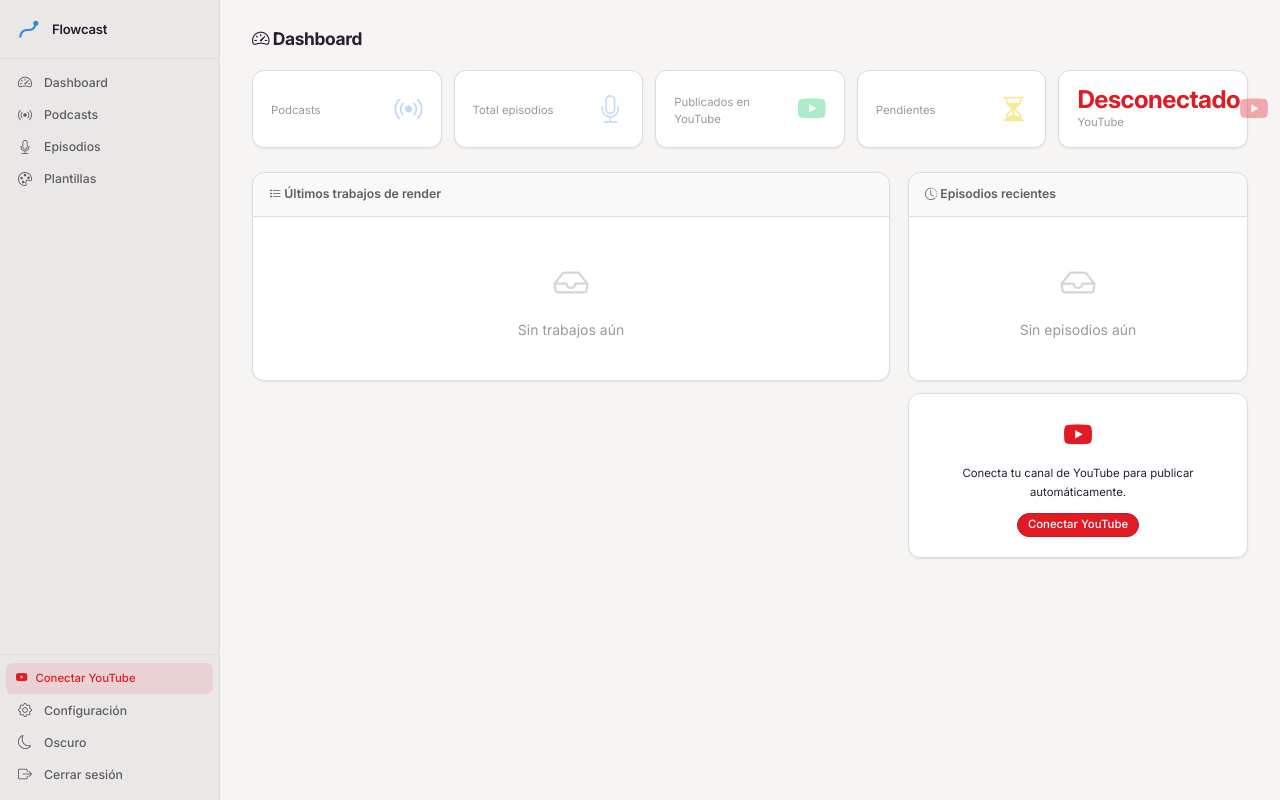
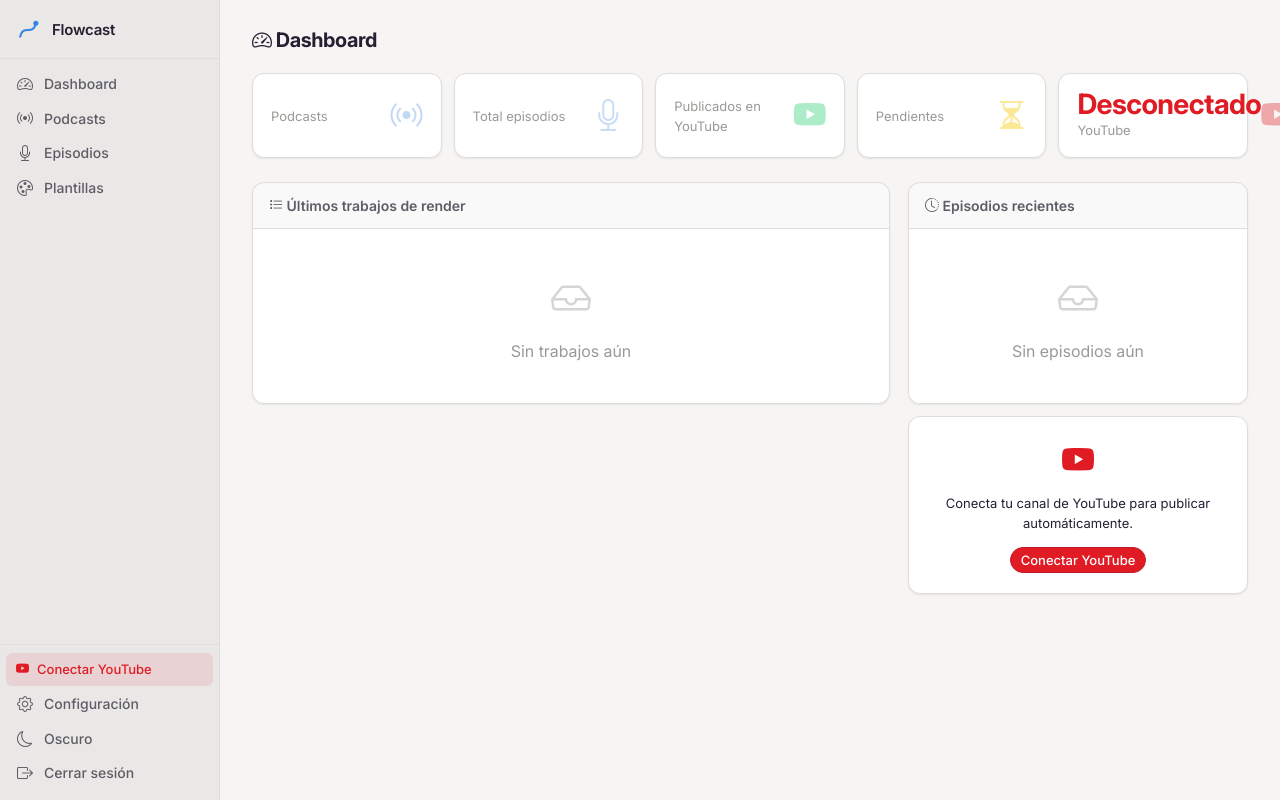
Before and after one commit to lookingforways/flowcast, a Python web app: template app/templates/index.html in a window 1280 px wide. Run offline with Jinja, Linux system fonts and the light colour scheme; the template is opened without the code that fills it, so the values that code supplies are empty.

Commit message:
fix: font-size base 14px → 16px — escala web estándar
El token --fc-font-size estaba en 14px (tamaño de fuente nativa de GTK)
lo que hacía que la UI se viera demasiado pequeña en el browser.
16px es el estándar web y el default de todos los browsers.
Cache busting: v=0.9.5 → v=0.9.6
 Claude Sonnet 4.6 <noreply@anthropic.com>

```diff
--- a/app/static/css/theme.css
+++ b/app/static/css/theme.css
@@ -62,7 +62,7 @@
   /* Typography */
   --fc-font:      'Inter', system-ui, -apple-system, sans-serif;
   --fc-font-mono: 'Iosevka', 'Cascadia Code', ui-monospace, monospace;
-  --fc-font-size: 14px;
+  --fc-font-size: 16px;
 
   /* Elevation */
   --fc-shadow-sm:     0 1px 2px rgba(0, 0, 0, 0.08);
--- a/app/templates/base.html
+++ b/app/templates/base.html
@@ -5,9 +5,9 @@
   <meta name="viewport" content="width=device-width, initial-scale=1.0">
   <title>{% block title %}Flowcast{% endblock %}</title>
   <link rel="icon" href="/favicon.ico" type="image/x-icon">
-  <link rel="stylesheet" href="/static/css/bootstrap-icons.css?v=0.9.5">
-  <link rel="stylesheet" href="/static/css/theme.css?v=0.9.5">
-  <link rel="stylesheet" href="/static/css/app.css?v=0.9.5">
+  <link rel="stylesheet" href="/static/css/bootstrap-icons.css?v=0.9.6">
+  <link rel="stylesheet" href="/static/css/theme.css?v=0.9.6">
+  <link rel="stylesheet" href="/static/css/app.css?v=0.9.6">
   {% block styles %}{% endblock %}
   {# Prevent flash of wrong theme: apply saved/system preference before first paint #}
   <script nonce="{{ request.state.csp_nonce }}">
@@ -109,7 +109,7 @@
 
 </div>{# /.fc-app #}
 
-<script src="/static/js/app.js?v=0.9.5" nonce="{{ request.state.csp_nonce }}"></script>
+<script src="/static/js/app.js?v=0.9.6" nonce="{{ request.state.csp_nonce }}"></script>
 {% block scripts %}{% endblock %}
 </body>
 </html>
--- a/app/templates/login.html
+++ b/app/templates/login.html
@@ -6,8 +6,8 @@
   <meta name="robots" content="noindex, nofollow">
   <title>Iniciar sesión — Flowcast</title>
   <link rel="icon" href="/favicon.ico" type="image/x-icon">
-  <link rel="stylesheet" href="/static/css/bootstrap-icons.css?v=0.9.5">
-  <link rel="stylesheet" href="/static/css/theme.css?v=0.9.5">
+  <link rel="stylesheet" href="/static/css/bootstrap-icons.css?v=0.9.6">
+  <link rel="stylesheet" href="/static/css/theme.css?v=0.9.6">
   {# Apply saved/system theme before first paint — prevents flash of wrong theme #}
   <script nonce="{{ request.state.csp_nonce }}">
     (function () {
--- a/app/templates/totp_verify.html
+++ b/app/templates/totp_verify.html
@@ -6,8 +6,8 @@
   <meta name="robots" content="noindex, nofollow">
   <title>Verificación 2FA — Flowcast</title>
   <link rel="icon" href="/favicon.ico" type="image/x-icon">
-  <link rel="stylesheet" href="/static/css/bootstrap-icons.css?v=0.9.5">
-  <link rel="stylesheet" href="/static/css/theme.css?v=0.9.5">
+  <link rel="stylesheet" href="/static/css/bootstrap-icons.css?v=0.9.6">
+  <link rel="stylesheet" href="/static/css/theme.css?v=0.9.6">
   {# Apply saved/system theme before first paint — prevents flash of wrong theme #}
   <script nonce="{{ request.state.csp_nonce }}">
     (function () {
```
